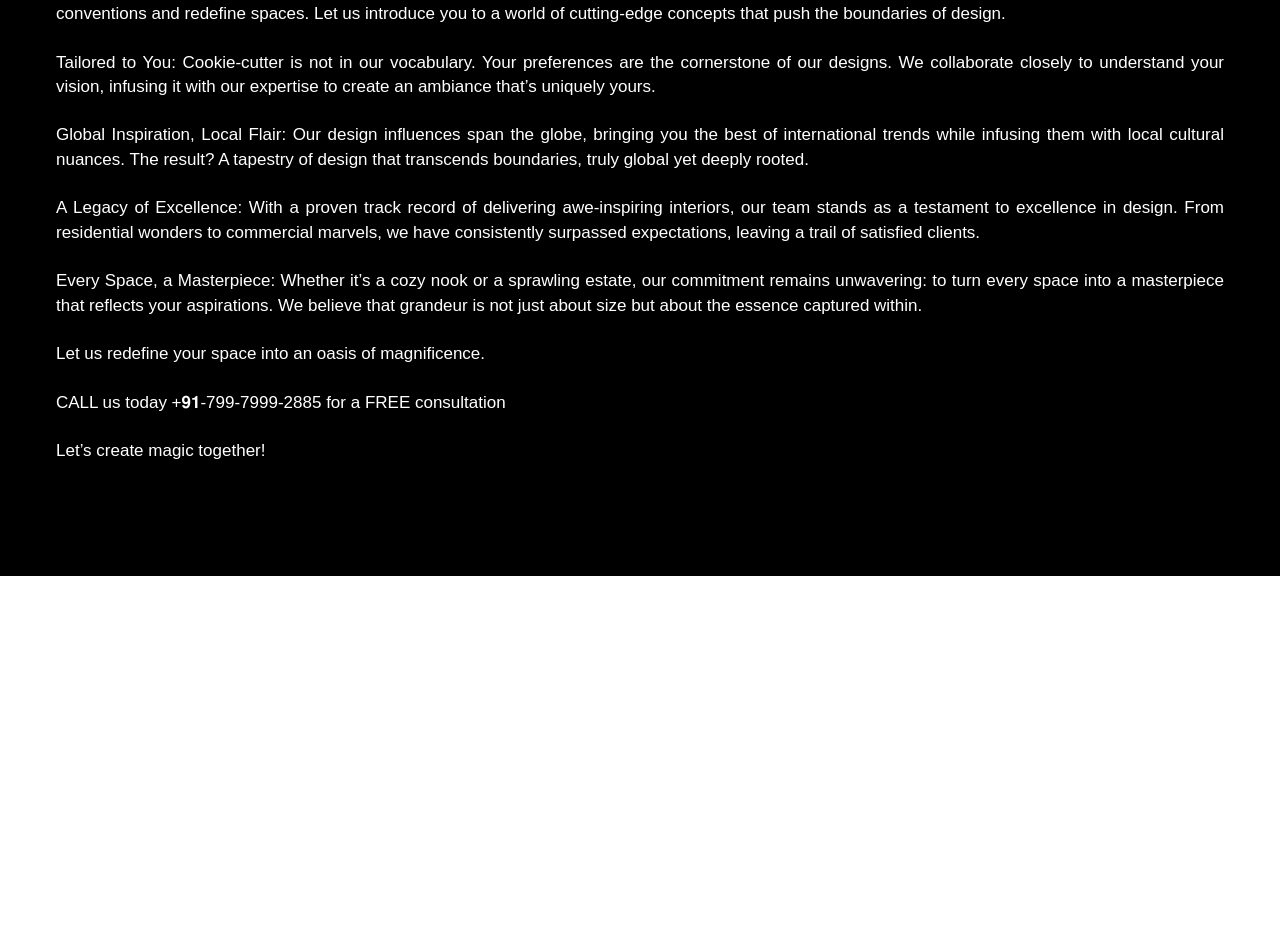
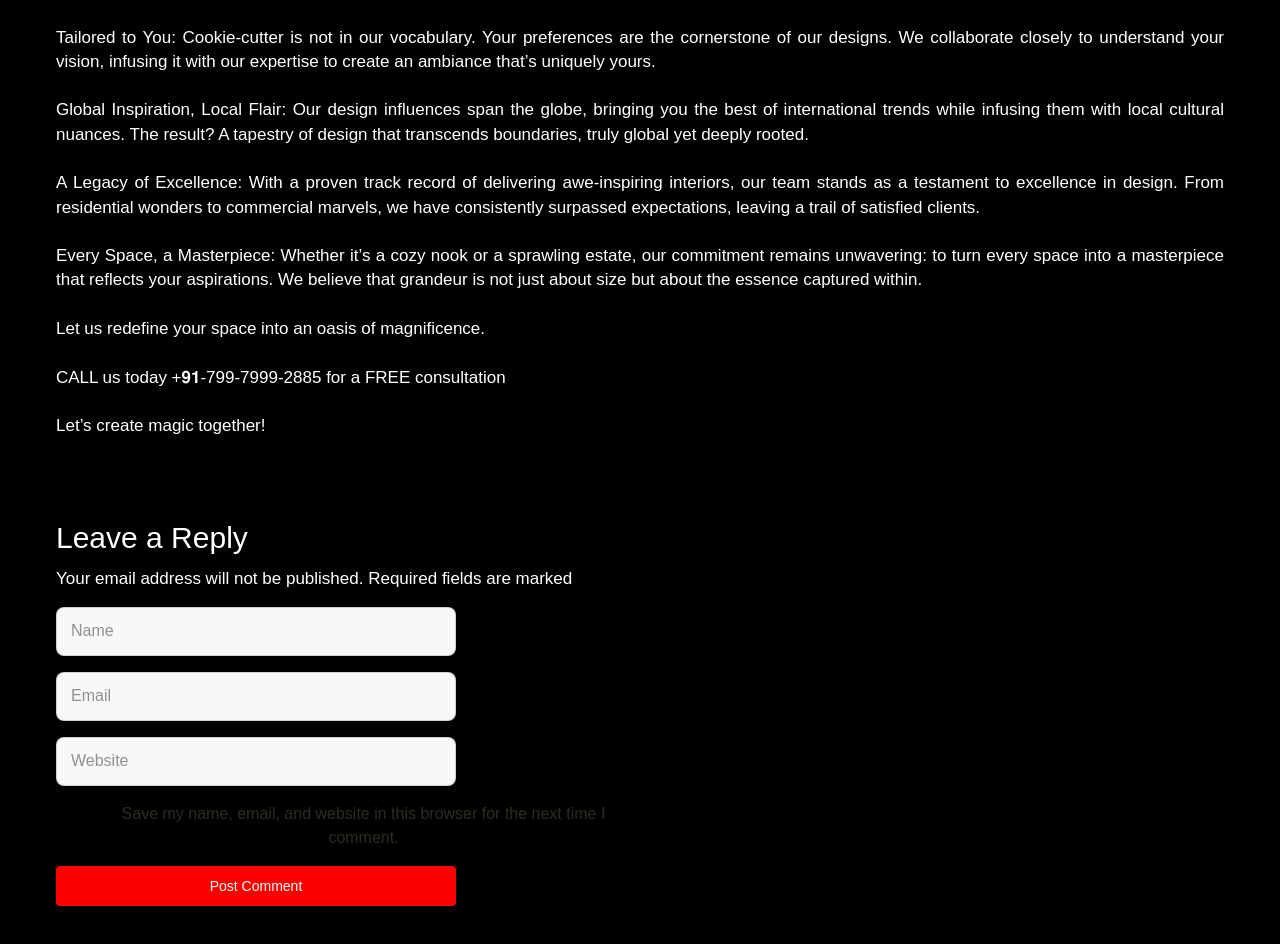
Before and after one commit to srinivasnani005/dezign_shark, a React (Create React App) app: page /insights/1 in a window 1280 px wide. Shown: the part 1828-2772 px from the top of the page. Before the commit the page ends 2404 px from the top, so only its background shows below. Built offline with nearby package versions, Linux system fonts and the light colour scheme.

Commit message:
New Chnages

```diff
--- a/src/Components/CardDetails/CardDetails.tsx
+++ b/src/Components/CardDetails/CardDetails.tsx
@@ -1,6 +1,7 @@
 import React from 'react';
 import { Box, Typography, Divider, Grid, useTheme } from '@mui/material';
 import PageHeader from '../Sections/PageHeader';
+import CommentForm from '../Forms/CommentForm';
 
 // Define the data type
 interface InsightData {
@@ -13,22 +14,24 @@ interface InsightData {
   description: string;
 }
 
-
 // CardDetails component
 const CardDetails: React.FC<{ data: InsightData }> = ({ data }) => {
   const theme = useTheme();
   return (
     <>
       <PageHeader value={data.title} />
-    <Box sx={{ px: { xs: 3, sm: 5, md: 7 }, py: { xs: 4, sm: 6, md: 8 } }}>
-
+      <Box sx={{ px: { xs: 3, sm: 5, md: 7 }, py: { xs: 2, sm: 2, md: 4 } }}>
         <Grid container spacing={2}>
           <Grid item xs={12} md={4}>
-          <img src={data.leftImage} alt="Left" style={{ width: '100%', height: 'auto' , borderRadius: 12 }} />
+            <img
+              src={data.leftImage}
+              alt="Left"
+              style={{ width: '100%', height: 'auto', borderRadius: 12 }}
+            />
           </Grid>
-        <Grid item xs={12} md={8} >
-          <Box mb={2} sx={{ ml:{ xs: 0, md: 2 } }}>
-            <Typography variant="h3" sx={{ fontWeight: 700 , textAlign: 'left' , mb: 2 }}>
+          <Grid item xs={12} md={8}>
+            <Box mb={2} sx={{ ml: { xs: 0, md: 2 } }}>
+              <Typography variant="h3" sx={{ fontWeight: 700, mb: 2 }}>
                 Categories
               </Typography>
               <Divider
@@ -38,32 +41,33 @@ const CardDetails: React.FC<{ data: InsightData }> = ({ data }) => {
                   mb: 2,
                   bgcolor: theme.palette.secondary.main,
                   borderRadius: 2,
-                    alignSelf: 'flex-start',
                 }}
               />
-
               {data.categories.map((category, index) => (
-            <Typography key={index} variant="body2" sx={{ textAlign : 'left', mb: 1 }}>
-                ➤  {category}
+                <Typography key={index} variant="body2" sx={{ mb: 1 }}>
+                  ➤ {category}
                 </Typography>
               ))}
             </Box>
-          <Box mt={2} sx={{ ml:{ xs: 0, md: 2 } }}>
-            <Typography variant="h3" sx={{ fontWeight: 700 , textAlign: 'left' }}>
+            <Box mt={2} sx={{ ml: { xs: 0, md: 2 } }}>
+              <Typography variant="h3" sx={{ fontWeight: 700, mb: 2 }}>
                 Recent Posts
               </Typography>
-            <Divider />
+              <Divider sx={{ mb: 2 }} />
               {data.recentPosts.map((post, index) => (
                 <Box key={index} display="flex" alignItems="center" mt={2}>
-                <img src={post.image} alt={""} style={{ width: 60, height: 60, marginRight: 10 , borderRadius: 12 }} />
+                  <img
+                    src={post.image}
+                    alt="Recent Post"
+                    style={{ width: 60, height: 60, marginRight: 10, borderRadius: 12 }}
+                  />
                 </Box>
               ))}
             </Box>
           </Grid>
         </Grid>
 
-      {/* Part 2 */}
-      <Box mt={4} sx={{ textAlign: 'left' , width : '100%' }}>
+        <Box mt={4}>
           <Typography variant="h2" sx={{ fontWeight: 700, mb: 2 , textAlign: 'left' }}>
             {data.heading}
           </Typography>
@@ -78,9 +82,10 @@ const CardDetails: React.FC<{ data: InsightData }> = ({ data }) => {
         </Box>
       </Box>
 
+      {/* Part 3 */}
+      <CommentForm />
     </>
   );
 };
 
-
 export default CardDetails;
--- a/src/Components/Forms/CommentForm.tsx
+++ b/src/Components/Forms/CommentForm.tsx
@@ -1,12 +1,8 @@
-// CommentForm.tsx
 import React from 'react';
-import { Box, TextField, Button, Checkbox, FormControlLabel, Typography } from '@mui/material';
+import { Box, Button, Checkbox, FormControlLabel, Typography } from '@mui/material';
+import CustomInput from '../Inputs/CustomInput';
 
-interface CommentFormProps {
-  onSubmit: (formData: { name: string; email: string; website: string; saveInfo: boolean }) => void;
-}
-
-export const CommentForm: React.FC<CommentFormProps> = ({ onSubmit }) => {
+const CommentForm: React.FC = () => {
   // State for form
   const [name, setName] = React.useState('');
   const [email, setEmail] = React.useState('');
@@ -15,39 +11,56 @@ export const CommentForm: React.FC<CommentFormProps> = ({ onSubmit }) => {
 
   // Handle form submission
   const handleSubmit = () => {
-    onSubmit({ name, email, website, saveInfo });
+    // Implement form submission logic here
+    console.log({ name, email, website, saveInfo });
   };
 
   return (
-    <Box mt={4}>
-      <Typography variant="h4">Leave a Reply</Typography>
-      <Typography variant="body2">
+    <Box
+      maxWidth={600}
+      sx={{ px: { xs: 3, sm: 5, md: 7 }, display: 'flex', flexDirection: 'column', alignItems: 'flex-start' }}
+    >
+      <Typography variant="h4" gutterBottom>
+        Leave a Reply
+      </Typography>
+      <Typography variant="body2" mb={2}>
         Your email address will not be published. Required fields are marked
       </Typography>
-      <Box mt={2}>
-        <TextField
+      <Box
+        sx={{ display: 'flex', flexDirection: 'column', width: '100%' , mb: 5 }}
+      >
+        <CustomInput
           fullWidth
-          label="Name"
+          placeholder="Name"
           value={name}
           onChange={(e) => setName(e.target.value)}
-          variant="outlined"
-          margin="normal"
+          sx={{
+            mb: 2,
+            width: '100%',
+            maxWidth: 400,
+          }}
         />
-        <TextField
+        <CustomInput
           fullWidth
-          label="Email"
+          placeholder="Email"
           value={email}
           onChange={(e) => setEmail(e.target.value)}
-          variant="outlined"
-          margin="normal"
+          sx={{
+            mb: 2,
+            width: '100%',
+            maxWidth: 400,
+          }}
         />
-        <TextField
+        <CustomInput
           fullWidth
-          label="Website"
+          placeholder="Website"
           value={website}
           onChange={(e) => setWebsite(e.target.value)}
-          variant="outlined"
-          margin="normal"
+          sx={{
+            mb: 2,
+            width: '100%',
+            maxWidth: 400,
+          }}
         />
         <FormControlLabel
           control={
@@ -57,11 +70,19 @@ export const CommentForm: React.FC<CommentFormProps> = ({ onSubmit }) => {
             />
           }
           label="Save my name, email, and website in this browser for the next time I comment."
+          sx={{ mb: 2 }}
         />
-        <Button variant="contained" color="primary" onClick={handleSubmit}>
+        <Button
+          variant="contained"
+          color="primary"
+          onClick={handleSubmit}
+          sx={{ width: '100%', maxWidth: 400 }}
+        >
           Post Comment
         </Button>
       </Box>
     </Box>
   );
 };
+
+export default CommentForm;
--- a/src/Components/Inputs/CustomInput.tsx
+++ b/src/Components/Inputs/CustomInput.tsx
@@ -15,9 +15,12 @@ const CustomInputWrapper = styled(InputBase)(({ theme }) => ({
     backgroundColor: '#F8F8F8',
     border: '1px solid #33333333',
     fontSize: 16,
-    padding: '14px 14px',
+    padding: '12px 14px',
     transition: theme.transitions.create(['border-color', 'box-shadow']),
     borderRadius: '8px',
+    '&::placeholder': {
+      color: '#000',
+    },
     '&:focus': {
       borderColor: '#7643EB80',
       boxShadow: '0px 3px 6px #7643EB4D',
--- a/src/Pages/Dashboard/DashboardTop.tsx
+++ b/src/Pages/Dashboard/DashboardTop.tsx
@@ -1,6 +1,6 @@
 import React from 'react';
 import { Box } from '@mui/material';
-import { MainVideo } from '../../assets';
+import { MainVideo } from '../../assets/Videos/MainVideo.mp4';
 
 const DashboardTop: React.FC = () => {
   return (
--- a/src/Pages/Dashboard/GetBrochure/GetBrochure.tsx
+++ b/src/Pages/Dashboard/GetBrochure/GetBrochure.tsx
@@ -9,9 +9,8 @@ const GetBrochure: React.FC = () => {
       sx={{
         backgroundColor: '#000',
         color: '#fff',
-        minHeight: '100vh',
-        px: 7,
-        py: { xs: 2, sm: 1, md: 2 },
+        px :{ xs: 3.3, sm: 5, md: 7 },
+        py :{ xs: 2, sm: 5, md: 6 },
         display: 'flex',
         alignItems: 'center',
         justifyContent: 'center',
@@ -20,10 +19,18 @@ const GetBrochure: React.FC = () => {
       <Grid container spacing={4} justifyContent="center" >
         {/* Left Side - 55% width */}
         <Grid item xs={12} md={7} lg={7} sx={{ width: { md: '55%' }, textAlign: 'left', mt: 2 }}>
-          <Typography variant="h3" sx={{ fontWeight: 700, mb: 3 }}>
+          <Typography variant="h3" sx={{ fontWeight: 700, mb: 1.5 }}>
             Get a Custom Digital Marketing Strategy Today
           </Typography>
-          <Divider sx={{ borderColor: '#fff', mb: 3, width: '30%' }} />
+          <Divider
+            sx={{
+              height: 2,
+              width: '30%',
+              mb: 2,
+              bgcolor: "secondary.main",
+              borderRadius: 2,
+            }}
+          />
           <Typography variant="body2" sx={{ mb: 3, color: '#aaa' }}>
             Certainly! If you have any specific requirements or inquiries, feel free to provide more details or contact us directly. We're here to assist you.
           </Typography>
--- a/src/Pages/Dashboard/Insights/CardData.tsx
+++ b/src/Pages/Dashboard/Insights/CardData.tsx
@@ -1,6 +1,7 @@
 import { useParams } from 'react-router-dom';
 import CardDetails from '../../../Components/CardDetails/CardDetails';
 import { insightsData } from './Data';
+import Footer from '../../Footer/Footer';
 
 
 
@@ -13,7 +14,13 @@ const CardData: React.FC = () => {
     return <div>Insight not found.</div>;
   }
 
-  return <CardDetails data={data} />;
+  return (
+          <>
+            <CardDetails data={data} />
+            <Footer />
+          </>
+  );
+
 };
 
 export default CardData;
--- a/src/Pages/Dashboard/Reviews/Reviews.tsx
+++ b/src/Pages/Dashboard/Reviews/Reviews.tsx
@@ -53,14 +53,14 @@ const Reviews: React.FC = () => {
         backgroundColor: '#000',
         color: '#fff',
         px: { xs: 3, sm: 5, md: 7 },
-        py: { xs: 5, sm: 7, md: 8 }, // Adjusted padding for better alignment
-        mt: { xs: 0, sm: '-30px', md: '-60px' }, // Reduced margin-top to minimize gap
+        py: { xs: 1, sm: 2, md: 2 },
+        mt: { xs: 0, sm: '-30px', md: '-60px' },
         textAlign: 'center',
       }}
     >
       <Typography
         variant="h4"
-        sx={{ fontWeight: 700, mb: 5, maxWidth: '80%', mx: 'auto' }}
+        sx={{ fontWeight: 700, mb: 5, maxWidth: '80%' }}
       >
         Hear from Our Satisfied Clients
       </Typography>
--- a/src/Theme/theme.tsx
+++ b/src/Theme/theme.tsx
@@ -315,6 +315,7 @@ export const theme = createTheme({
           '& input::placeholder': {
             fontSize: '14px', // Adjusted placeholder size
             fontFamily: 'Gilroy, Poppins, sans-serif',
+            color : '#2B2D22',
           },
           '& input::-webkit-outer-spin-button, & input::-webkit-inner-spin-button': {
             display: 'none',
```
Also changed, not shown: src/Pages/Footer/Footer.tsx (+40 -14 lines). Lines whose indentation alone changed are shown as unchanged.
